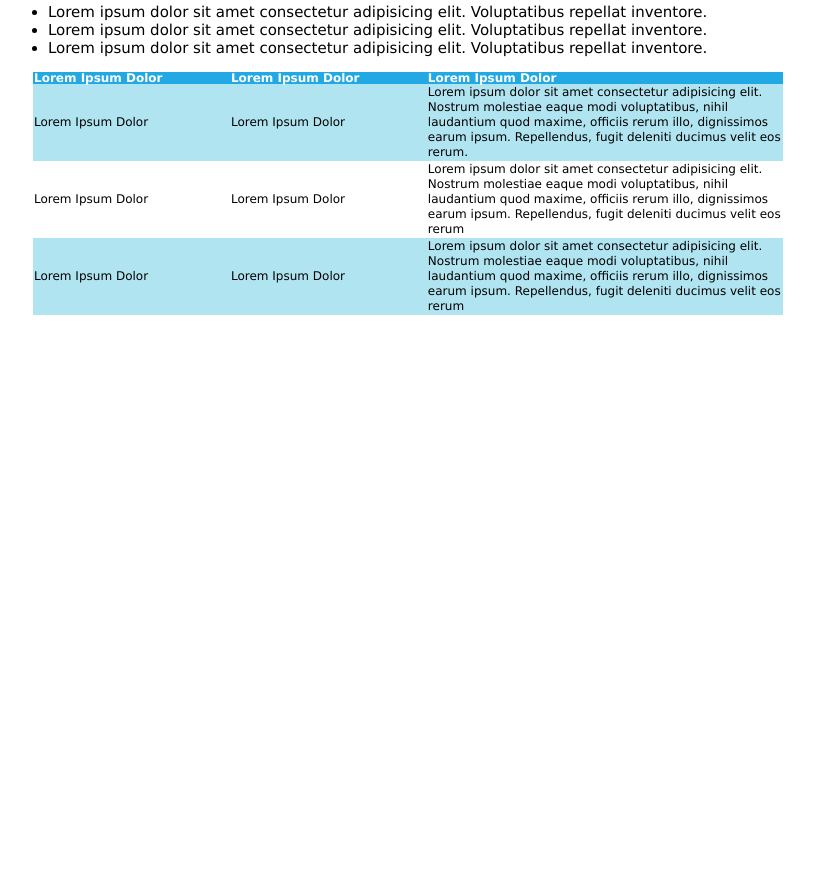
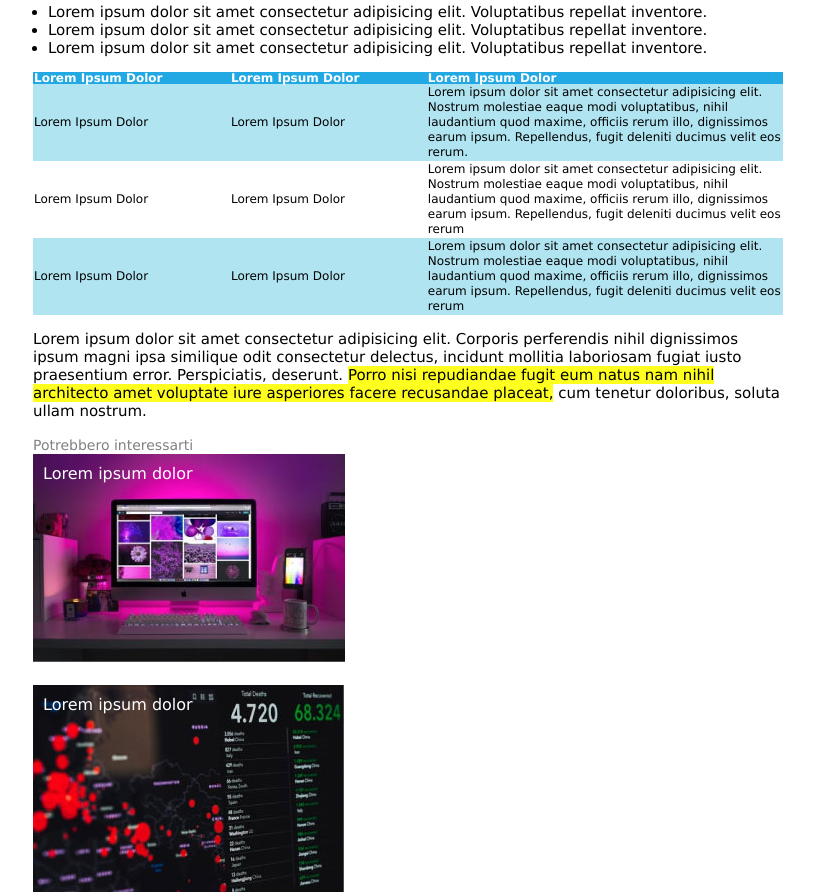
Before and after one commit to RiccardoBeca/html-css-booleaner, a plain HTML site: page index.html in a window 1280 px wide. Shown: the part 641-1537 px from the top of the page, without its empty margins (232-1046 px from the left). Before the commit the page ends 956 px from the top, so only its background shows below. Drawn offline with Linux system fonts and the light colour scheme.

Commit message:
final commit

```diff
--- a/index.html
+++ b/index.html
@@ -29,8 +29,8 @@
 
     <!-- MAIN -->
 
-       <main>
-          <!-- IMG SECTION -->
+    <main>
+      <!-- IMG SECTION -->
         <section>
           <div class="image">
           </div>
@@ -99,8 +99,34 @@
 
         <!-- END TABLE SECTION -->
 
+        <!-- LAST PARAGRAPH -->
+
+        <section>
+          <p>Lorem ipsum dolor sit amet consectetur adipisicing elit. Corporis perferendis nihil dignissimos ipsum magni ipsa similique odit consectetur delectus, incidunt mollitia laboriosam fugiat iusto praesentium error. Perspiciatis, deserunt. <span class="highlight"> Porro nisi repudiandae fugit eum natus nam nihil architecto amet voluptate iure asperiores facere recusandae placeat,</span> cum tenetur doloribus, soluta ullam nostrum.</p>
+        </section>
 
 
+        <!-- FOOTER -->
+        <footer>
+          <span>
+            Potrebbero interessarti
+          </span>
+           <br>
+           <!-- IMMAGINI FOOTER -->
+          <div class="container">
+
+            <img src="img/monitor.jpg" alt="">
+            <div class="text">Lorem ipsum dolor</div>
+          </div>
+
+            <br>
+          <div class="container">
+
+            <img src="img/graph.jpg" alt="">
+            <div class="text">Lorem ipsum dolor</div>
+
+          </div>
+        </footer>
 
 
     </main>
@@ -115,5 +141,10 @@
 
 
 
+
+
+
+
+
 </body>
 </html>
--- a/style.css
+++ b/style.css
@@ -137,3 +137,28 @@ tr{
 .whiterow {
   background-color: white;
 }
+
+
+/* FOOTER */
+
+footer{
+  margin-top: 15px;
+   width: 750px;
+}
+
+footer > span{
+  font-size: 14px;
+  color: grey;
+}
+
+.container {
+  position: relative;
+}
+
+
+.text{
+  color: white;
+  position: absolute;
+  top: 10px;
+  left: 10px;
+}
```
